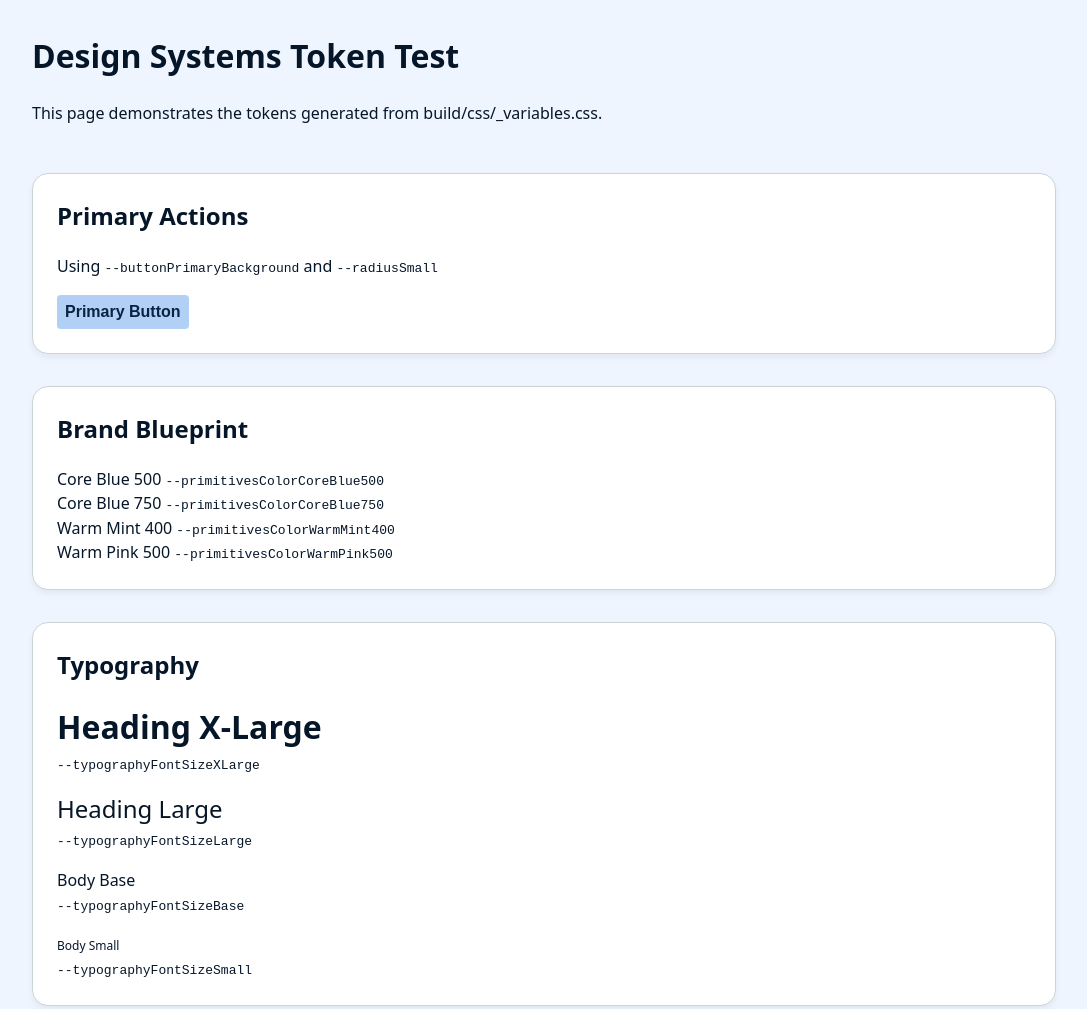
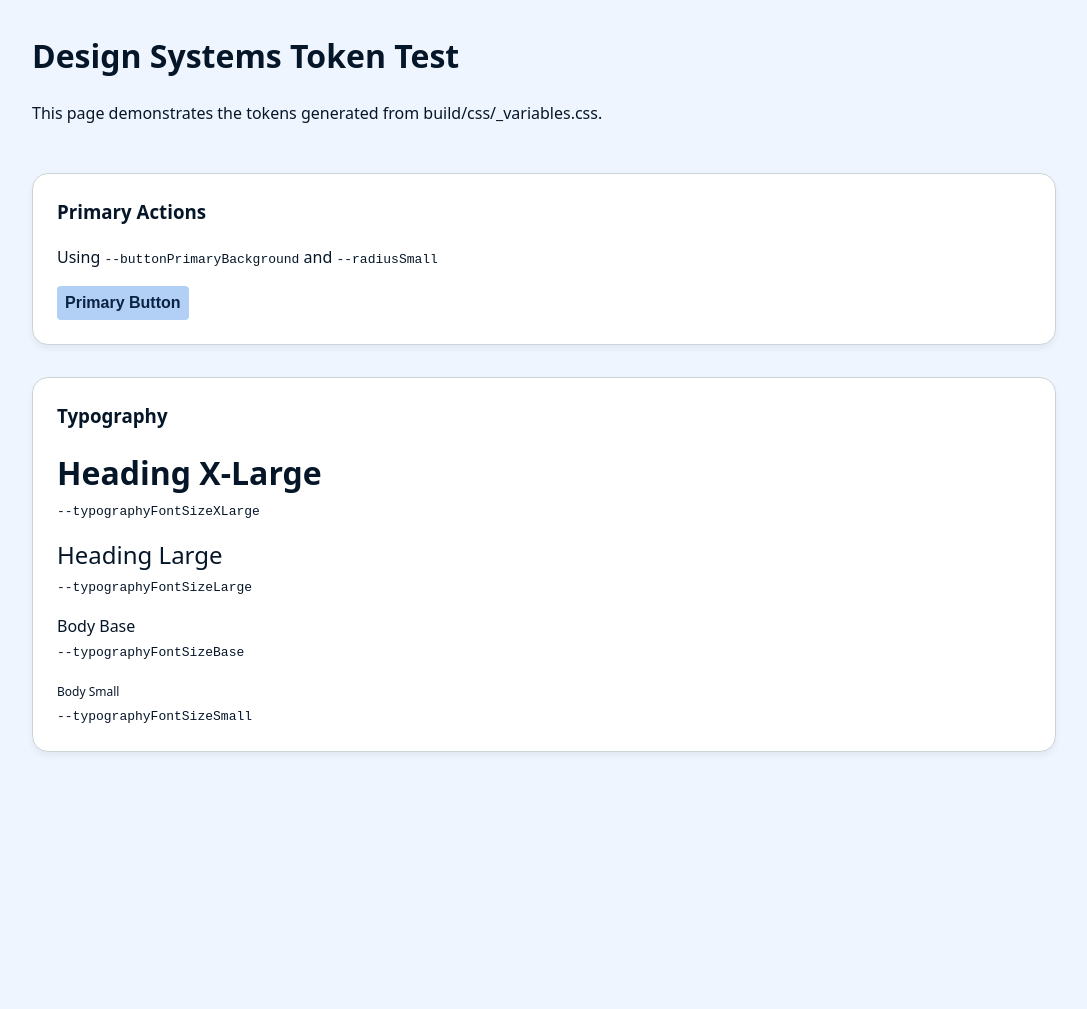
Before and after one commit to andorpandor/figma-token-test, a website: page index.html in a window 1280 px wide. Shown: the whole page, without its empty margins (96-1183 px from the left). After the commit the page ends 800 px from the top, so only its background shows below. Drawn offline with Linux system fonts and the light colour scheme.

Commit message:
Update index.html

```diff
--- a/index.html
+++ b/index.html
@@ -41,14 +41,15 @@
         }
 
         h1,
-        h2 {
+        h2,
+        h3 {
             margin-top: 0;
             color: var(--textBase);
         }
 
         /* Card Component */
         .card {
-            background-color: var(--primitivesColorBaseWhite);
+            background-color: var(--surfaceBase);
             border-radius: calc(var(--radiusMedium) * 1px);
             padding: var(--space-large);
             box-shadow: 0 4px 6px rgba(0, 0, 0, 0.05);
@@ -83,50 +84,13 @@
         </header>
 
         <section class="card">
-            <h2>Primary Actions</h2>
+            <h3>Primary Actions</h3>
             <p>Using <code>--buttonPrimaryBackground</code> and <code>--radiusSmall</code></p>
             <button class="btn-primary">Primary Button</button>
         </section>
 
         <section class="card">
-            <h2>Brand Blueprint</h2>
-            <div class="color-grid">
-                <!-- Blue Spectrum -->
-                <div class="color-card">
-                    <div class="color-swatch" style="background-color: var(--primitivesColorCoreBlue500)"></div>
-                    <div class="color-info">
-                        <span class="color-name">Core Blue 500</span>
-                        <code>--primitivesColorCoreBlue500</code>
-                    </div>
-                </div>
-                <div class="color-card">
-                    <div class="color-swatch" style="background-color: var(--primitivesColorCoreBlue750)"></div>
-                    <div class="color-info">
-                        <span class="color-name">Core Blue 750</span>
-                        <code>--primitivesColorCoreBlue750</code>
-                    </div>
-                </div>
-                <!-- Mint Spectrum -->
-                <div class="color-card">
-                    <div class="color-swatch" style="background-color: var(--primitivesColorWarmMint400)"></div>
-                    <div class="color-info">
-                        <span class="color-name">Warm Mint 400</span>
-                        <code>--primitivesColorWarmMint400</code>
-                    </div>
-                </div>
-                <!-- Pink Spectrum -->
-                <div class="color-card">
-                    <div class="color-swatch" style="background-color: var(--primitivesColorWarmPink500)"></div>
-                    <div class="color-info">
-                        <span class="color-name">Warm Pink 500</span>
-                        <code>--primitivesColorWarmPink500</code>
-                    </div>
-                </div>
-            </div>
-        </section>
-
-        <section class="card">
-            <h2>Typography</h2>
+            <h3>Typography</h3>
             <div style="display: flex; flex-direction: column; gap: var(--space-medium);">
                 <div>
                     <span
```
